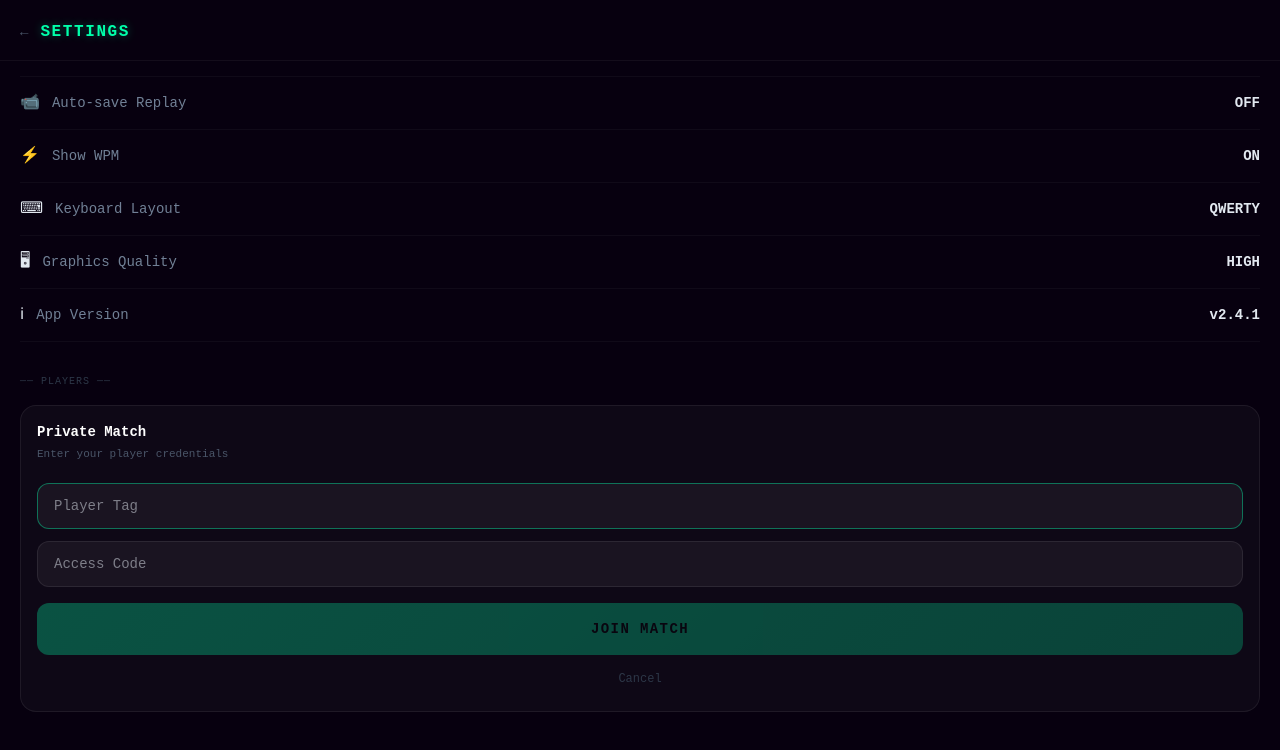
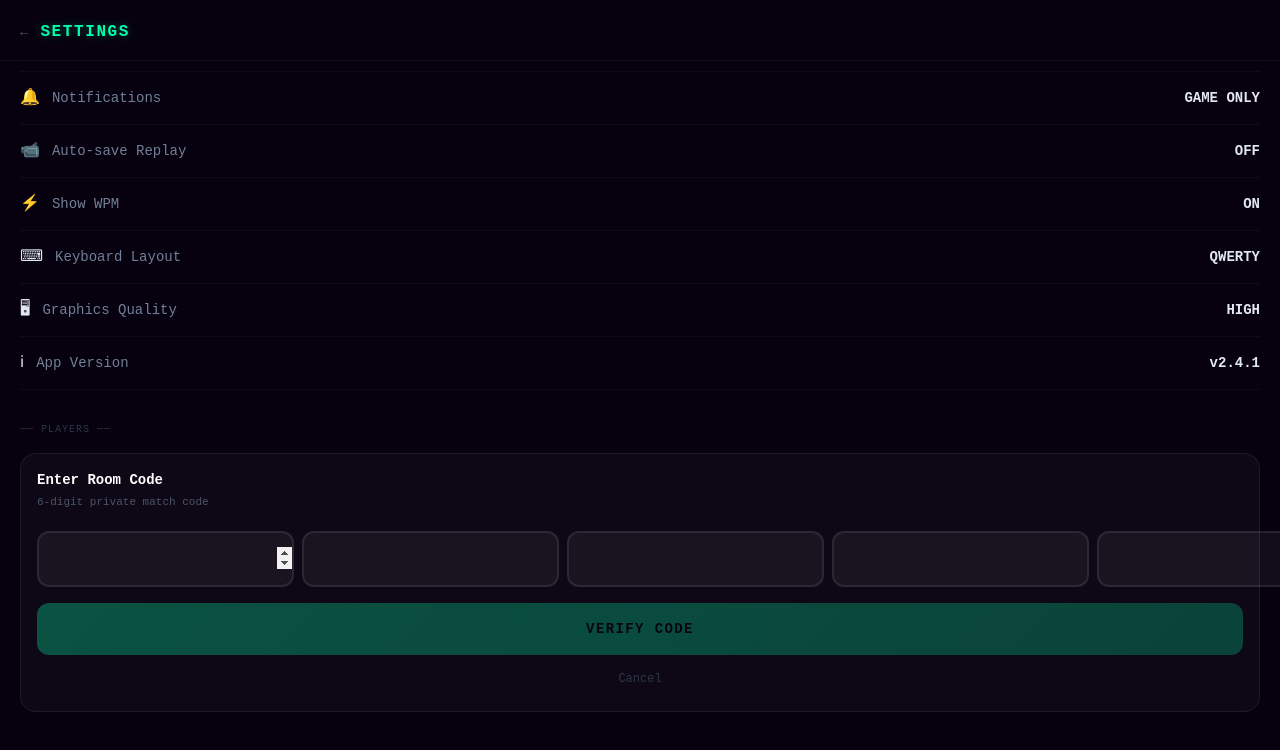
Before and after one commit to NeevPlayz/typinggame, a Next.js app: page /settings in a window 1280 px wide. Both pictures are taken after a click on the button "Private Match". Shown: the top 750 px of the page. Built offline with nearby package versions, Linux system fonts and the light colour scheme; no server answers.

Commit message:
pin then login flow

```diff
--- a/app/settings/page.tsx
+++ b/app/settings/page.tsx
@@ -20,21 +20,24 @@ const SETTINGS = [
 
 const ROOM_CODE = "000111";
 
-// Fixed player accounts — ragini is always P1, neev is always P2
 const USERS: Record<string, { password: string; displayName: string; otherName: string }> = {
   ragini: { password: "ragini", displayName: "Ragini", otherName: "Neev" },
   neev:   { password: "neev",   displayName: "Neev",   otherName: "Ragini" },
 };
 
+type Step = "hidden" | "pin" | "login" | "ready";
+
 export default function SettingsPage() {
   const router = useRouter();
-  const [showPlayers, setShowPlayers] = useState(false);
+  const [step, setStep] = useState<Step>("hidden");
+  const [digits, setDigits] = useState<string[]>(Array(6).fill(""));
   const [username, setUsername] = useState("");
   const [password, setPassword] = useState("");
   const [error, setError] = useState("");
   const [loading, setLoading] = useState(false);
   const [loggedInAs, setLoggedInAs] = useState<string | null>(null);
   const playersRef = useRef<HTMLDivElement>(null);
+  const pinRefs = useRef<(HTMLInputElement | null)[]>([]);
   const usernameRef = useRef<HTMLInputElement>(null);
 
   useEffect(() => {
@@ -43,16 +46,50 @@ export default function SettingsPage() {
     if (pid && pname && USERS[pid]) setLoggedInAs(pname);
   }, []);
 
-  const handleSubmit = async () => {
+  const code = digits.join("");
+
+  // PIN input handlers
+  const handleDigit = (i: number, val: string) => {
+    if (!/^\d*$/.test(val)) return;
+    const digit = val.slice(-1);
+    const nd = [...digits]; nd[i] = digit; setDigits(nd);
+    setError("");
+    if (digit && i < 5) pinRefs.current[i + 1]?.focus();
+  };
+
+  const handlePinKey = (i: number, e: React.KeyboardEvent<HTMLInputElement>) => {
+    if (e.key === "Backspace") {
+      if (digits[i]) { const d = [...digits]; d[i] = ""; setDigits(d); }
+      else if (i > 0) { const d = [...digits]; d[i-1] = ""; setDigits(d); pinRefs.current[i-1]?.focus(); }
+    }
+    if (e.key === "Enter") checkPin();
+  };
+
+  const handlePaste = (e: React.ClipboardEvent) => {
+    const pasted = e.clipboardData.getData("text").replace(/\D/g, "").slice(0, 6);
+    if (!pasted) return;
+    const nd = Array(6).fill("");
+    pasted.split("").forEach((ch, i) => { nd[i] = ch; });
+    setDigits(nd);
+    pinRefs.current[Math.min(pasted.length, 5)]?.focus();
+    e.preventDefault();
+  };
+
+  const checkPin = () => {
+    if (code.length !== 6) { setError("Enter all 6 digits"); return; }
+    if (code !== ROOM_CODE) { setError("Room not found. Check your code."); return; }
+    setError("");
+    // Correct code — show ready or login
+    if (loggedInAs) setStep("ready");
+    else { setStep("login"); setTimeout(() => usernameRef.current?.focus(), 100); }
+  };
+
+  const handleLogin = async () => {
     const u = username.trim().toLowerCase();
     const p = password.trim();
     const user = USERS[u];
-    if (!user || user.password !== p) {
-      setError("Wrong player tag or access code.");
-      return;
-    }
-    setLoading(true);
-    setError("");
+    if (!user || user.password !== p) { setError("Wrong player tag or access code."); return; }
+    setLoading(true); setError("");
     try {
       await joinRoom(ROOM_CODE, u);
       localStorage.setItem("playerId", u);
@@ -67,11 +104,17 @@ export default function SettingsPage() {
   };
 
   const openPlayers = () => {
-    setShowPlayers(true);
+    setStep("pin");
     setTimeout(() => {
       playersRef.current?.scrollIntoView({ behavior: "smooth" });
-      usernameRef.current?.focus();
+      pinRefs.current[0]?.focus();
     }, 100);
+  };
+
+  const reset = () => {
+    setStep("hidden");
+    setDigits(Array(6).fill(""));
+    setUsername(""); setPassword(""); setError("");
   };
 
   return (
@@ -98,87 +141,89 @@ export default function SettingsPage() {
             </div>
           ))}
 
-          {/* Players — hidden section at bottom */}
+          {/* Hidden players section */}
           <div ref={playersRef} className="pt-8 pb-4">
             <div className="text-[10px] tracking-widest mb-4" style={{ color: "#2d3748" }}>
               ── PLAYERS ──
             </div>
 
-            {!showPlayers ? (
+            {/* Step: hidden */}
+            {step === "hidden" && (
               <button onClick={openPlayers}
                 className="w-full py-3 rounded-xl text-xs tracking-widest active:opacity-70"
                 style={{ background: "rgba(255,255,255,0.02)", border: "1px solid rgba(255,255,255,0.04)", color: "#2d3748" }}>
                 Private Match
               </button>
-            ) : (
+            )}
+
+            {/* Step: PIN */}
+            {step === "pin" && (
               <div className="slide-up rounded-2xl p-4"
                 style={{ background: "rgba(255,255,255,0.03)", border: "1px solid rgba(255,255,255,0.07)" }}>
+                <div className="font-bold text-sm text-white mb-1">Enter Room Code</div>
+                <div className="text-[11px] mb-5" style={{ color: "#4a5568" }}>6-digit private match code</div>
 
-                {/* Already logged in */}
-                {loggedInAs ? (
-                  <>
-                    <div className="text-center mb-4">
-                      <div className="text-xs mb-1" style={{ color: "#4a5568" }}>logged in as</div>
-                      <div className="font-bold text-lg" style={{ color: "#00ffaa" }}>{loggedInAs}</div>
-                    </div>
-                    <button
-                      onClick={() => router.push(`/chat/${ROOM_CODE}`)}
-                      className="w-full py-4 rounded-xl font-bold text-sm tracking-widest text-black active:scale-95 transition-transform"
-                      style={{ background: "linear-gradient(135deg,#00ffaa,#00cc88)" }}>
-                      ENTER MATCH
-                    </button>
-                    <button
-                      onClick={() => {
-                        localStorage.removeItem("playerId");
-                        localStorage.removeItem("playerName");
-                        localStorage.removeItem("otherName");
-                        localStorage.removeItem("roomCode");
-                        setLoggedInAs(null);
-                        setUsername("");
-                        setPassword("");
+                <div className="flex gap-2 mb-4" onPaste={handlePaste}>
+                  {Array.from({ length: 6 }).map((_, i) => (
+                    <input key={i}
+                      ref={el => { pinRefs.current[i] = el; }}
+                      type="number" inputMode="numeric" maxLength={1}
+                      value={digits[i]}
+                      onChange={e => handleDigit(i, e.target.value)}
+                      onKeyDown={e => handlePinKey(i, e)}
+                      onFocus={e => e.target.select()}
+                      className="flex-1 h-14 text-center text-xl font-bold outline-none rounded-xl"
+                      style={{
+                        background: digits[i] ? "rgba(0,255,170,0.08)" : "rgba(255,255,255,0.05)",
+                        border: `2px solid ${digits[i] ? "rgba(0,255,170,0.5)" : "rgba(255,255,255,0.08)"}`,
+                        color: "#00ffaa", WebkitAppearance: "none", MozAppearance: "textfield",
                       }}
-                      className="w-full mt-2 py-2 text-xs" style={{ color: "#2d3748" }}>
-                      Switch player
-                    </button>
-                  </>
-                ) : (
-                  <>
-                    <div className="font-bold text-sm text-white mb-1">Private Match</div>
-                    <div className="text-[11px] mb-5" style={{ color: "#4a5568" }}>
-                      Enter your player credentials
+                    />
+                  ))}
                 </div>
 
+                {error && (
+                  <div className="text-xs text-center py-2 mb-3 rounded-xl slide-up"
+                    style={{ background: "rgba(255,68,68,0.08)", color: "#ff6666", border: "1px solid rgba(255,68,68,0.15)" }}>
+                    {error}
+                  </div>
+                )}
+
+                <button onClick={checkPin} disabled={code.length !== 6}
+                  className="w-full py-4 rounded-xl font-bold text-sm tracking-widest text-black active:scale-95 transition-transform disabled:opacity-30"
+                  style={{ background: "linear-gradient(135deg,#00ffaa,#00cc88)" }}>
+                  VERIFY CODE
+                </button>
+                <button onClick={reset} className="w-full mt-2 py-2 text-xs" style={{ color: "#2d3748" }}>
+                  Cancel
+                </button>
+              </div>
+            )}
+
+            {/* Step: login */}
+            {step === "login" && (
+              <div className="slide-up rounded-2xl p-4"
+                style={{ background: "rgba(255,255,255,0.03)", border: "1px solid rgba(255,255,255,0.07)" }}>
+                <div className="font-bold text-sm text-white mb-1">Who are you?</div>
+                <div className="text-[11px] mb-5" style={{ color: "#4a5568" }}>Enter your player credentials</div>
+
                 <div className="flex flex-col gap-3 mb-4">
-                      <input
-                        ref={usernameRef}
-                        type="text"
-                        value={username}
+                  <input ref={usernameRef} type="text" value={username}
                     onChange={e => { setUsername(e.target.value); setError(""); }}
-                        onKeyDown={e => e.key === "Enter" && handleSubmit()}
+                    onKeyDown={e => e.key === "Enter" && handleLogin()}
                     placeholder="Player Tag"
-                        autoCapitalize="none"
-                        autoCorrect="off"
+                    autoCapitalize="none" autoCorrect="off"
                     className="w-full rounded-xl px-4 py-3 text-sm outline-none"
-                        style={{
-                          background: "rgba(255,255,255,0.05)",
-                          border: "1px solid rgba(255,255,255,0.08)",
-                          color: "#e2e8f0",
-                        }}
+                    style={{ background: "rgba(255,255,255,0.05)", border: "1px solid rgba(255,255,255,0.08)", color: "#e2e8f0" }}
                     onFocus={e => e.currentTarget.style.borderColor = "rgba(0,255,170,0.4)"}
                     onBlur={e => e.currentTarget.style.borderColor = "rgba(255,255,255,0.08)"}
                   />
-                      <input
-                        type="password"
-                        value={password}
+                  <input type="password" value={password}
                     onChange={e => { setPassword(e.target.value); setError(""); }}
-                        onKeyDown={e => e.key === "Enter" && handleSubmit()}
+                    onKeyDown={e => e.key === "Enter" && handleLogin()}
                     placeholder="Access Code"
                     className="w-full rounded-xl px-4 py-3 text-sm outline-none"
-                        style={{
-                          background: "rgba(255,255,255,0.05)",
-                          border: "1px solid rgba(255,255,255,0.08)",
-                          color: "#e2e8f0",
-                        }}
+                    style={{ background: "rgba(255,255,255,0.05)", border: "1px solid rgba(255,255,255,0.08)", color: "#e2e8f0" }}
                     onFocus={e => e.currentTarget.style.borderColor = "rgba(0,255,170,0.4)"}
                     onBlur={e => e.currentTarget.style.borderColor = "rgba(255,255,255,0.08)"}
                   />
@@ -191,20 +236,37 @@ export default function SettingsPage() {
                   </div>
                 )}
 
-                    <button
-                      onClick={handleSubmit}
-                      disabled={loading || !username.trim() || !password.trim()}
+                <button onClick={handleLogin} disabled={loading || !username.trim() || !password.trim()}
                   className="w-full py-4 rounded-xl font-bold text-sm tracking-widest text-black active:scale-95 transition-transform disabled:opacity-30"
                   style={{ background: "linear-gradient(135deg,#00ffaa,#00cc88)" }}>
                   {loading ? "CONNECTING..." : "JOIN MATCH"}
                 </button>
-
-                    <button onClick={() => { setShowPlayers(false); setUsername(""); setPassword(""); setError(""); }}
-                      className="w-full mt-2 py-2 text-xs" style={{ color: "#2d3748" }}>
+                <button onClick={reset} className="w-full mt-2 py-2 text-xs" style={{ color: "#2d3748" }}>
                   Cancel
                 </button>
-                  </>
+              </div>
             )}
+
+            {/* Step: ready (already logged in) */}
+            {step === "ready" && (
+              <div className="slide-up rounded-2xl p-4"
+                style={{ background: "rgba(255,255,255,0.03)", border: "1px solid rgba(255,255,255,0.07)" }}>
+                <div className="text-center mb-5">
+                  <div className="text-xs mb-1" style={{ color: "#4a5568" }}>logged in as</div>
+                  <div className="font-bold text-xl" style={{ color: "#00ffaa" }}>{loggedInAs}</div>
+                </div>
+                <button onClick={() => router.push(`/chat/${ROOM_CODE}`)}
+                  className="w-full py-4 rounded-xl font-bold text-sm tracking-widest text-black active:scale-95 transition-transform"
+                  style={{ background: "linear-gradient(135deg,#00ffaa,#00cc88)" }}>
+                  START MATCH
+                </button>
+                <button onClick={() => {
+                  localStorage.removeItem("playerId"); localStorage.removeItem("playerName");
+                  localStorage.removeItem("otherName"); localStorage.removeItem("roomCode");
+                  setLoggedInAs(null); reset();
+                }} className="w-full mt-2 py-2 text-xs" style={{ color: "#2d3748" }}>
+                  Switch player
+                </button>
               </div>
             )}
           </div>
```
Lines whose indentation alone changed are shown as unchanged.
